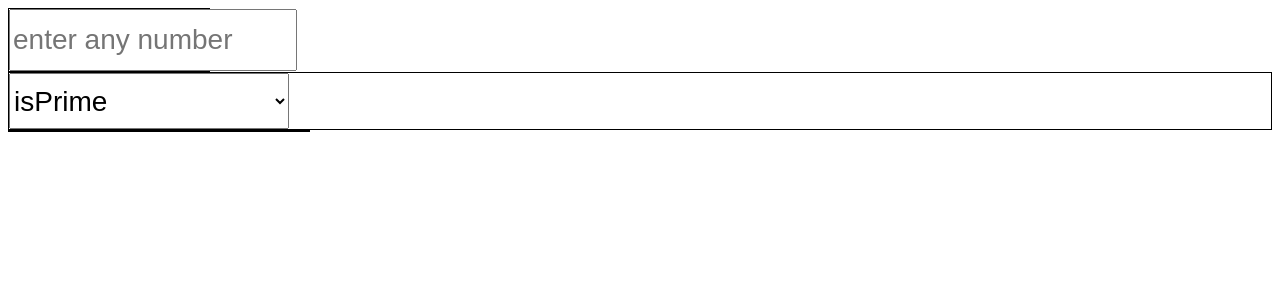
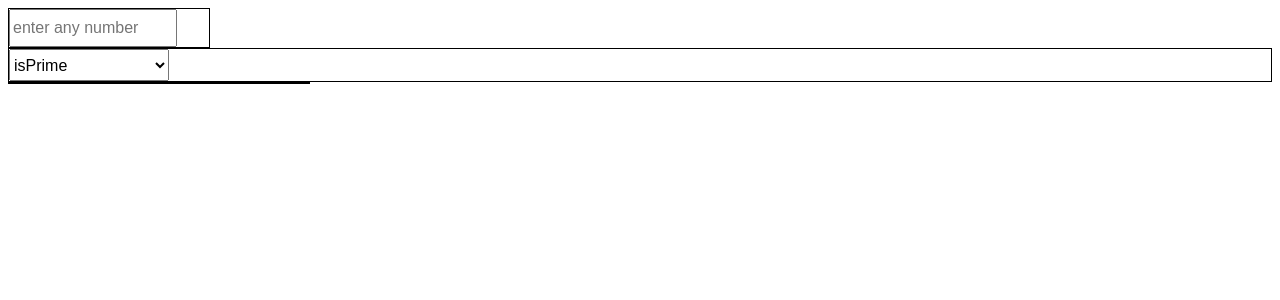
Before and after one commit to ntee1993/refinitiv-pretest-section2, an Angular app in the folder question1/: page / in a window 1280 px wide. Shown: the top 300 px of the page. Built offline with nearby package versions, Linux system fonts and the light colour scheme; what angular-bootstrap-md would draw is missing.

Commit message:
sizing edit

```diff
--- a/question1/src/app/app.component.scss
+++ b/question1/src/app/app.component.scss
@@ -13,7 +13,7 @@ div[class*=" col"] {
     span {
       height: 2em;
       width: 10em;
-      font-size: 3.5vh;
+      font-size: 2vh;
     }
     .first-col {
       max-width: 200px;
```
